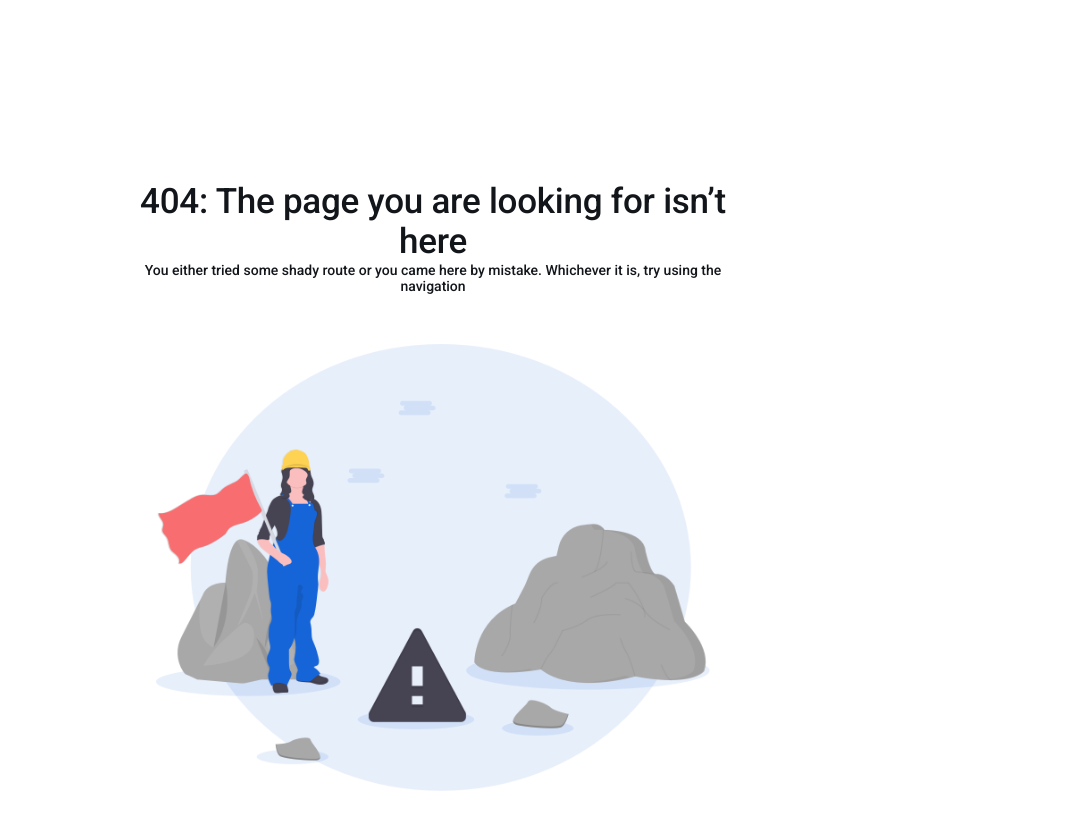
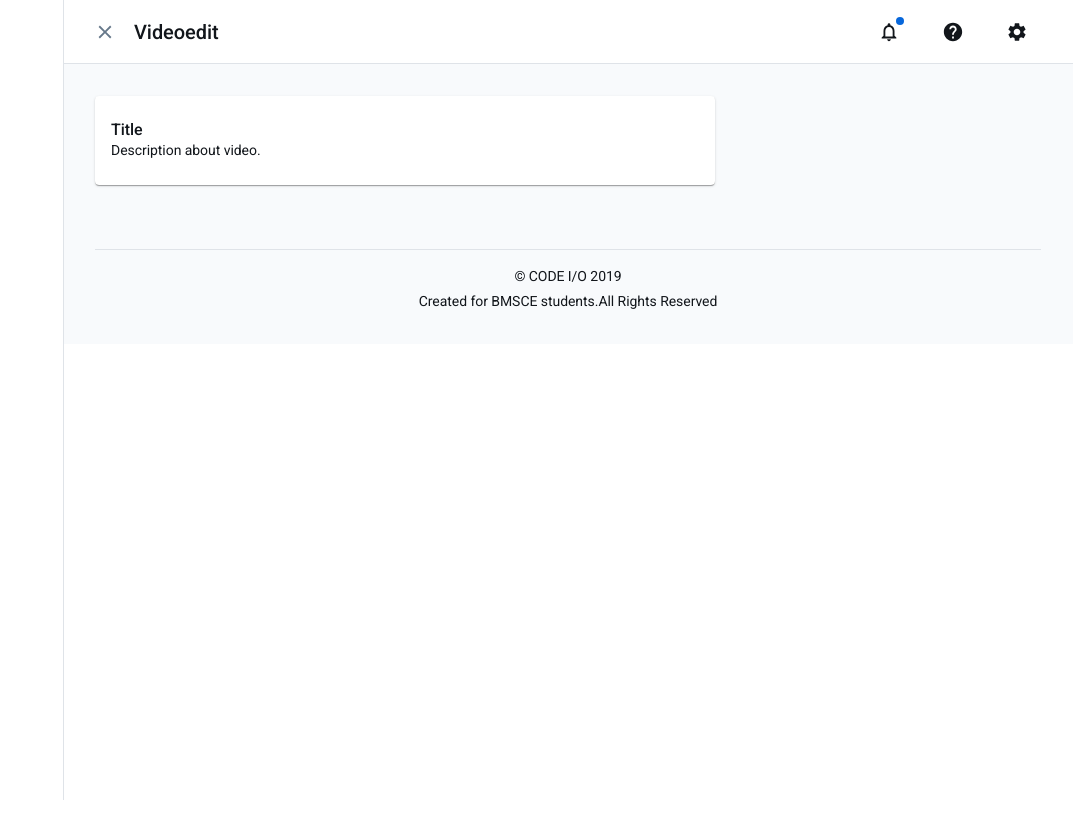
Before and after one commit to Kratharth/codeio-project, a React (Create React App) app: page /1/videoplay in a window 1280 px wide. Before the commit this address led to /not-found. Shown: the whole page, without its empty margins (207-1280 px from the left). After the commit the page ends 800 px from the top, so only its background shows below. Built offline with nearby package versions, Linux system fonts and the light colour scheme.

Commit message:
video redirected to videoplay and added hide password

```diff
--- a/src/Routes.jsx
+++ b/src/Routes.jsx
@@ -27,6 +27,7 @@ import Videoedit from './views/Videoedit';
 import Courseedit from './views/Courseedit';
 //import MyVideos from './views/MyVideos';
 import ProductListedit from './views/ProductListedit';
+import Videoplay from './views/Videoplay';
 
 export default class Routes extends Component {
   render() {
@@ -229,6 +230,17 @@ render={({match}) =>
 }
 />
 
+{/*added route for videoplay*/}
+<Route
+exact
+path="/:type/videoplay"
+render={({match}) =>
+<Videoplay type={match.params.type} />
+}
+/>
+
+
+
 {/*added route for courseedit*/}
 
 <Route
--- a/src/views/Account/components/AccountProfile/index.jsx
+++ b/src/views/Account/components/AccountProfile/index.jsx
@@ -114,6 +114,7 @@ class AccountProfile extends Component {
               className={classes.textField}
               label="Old Password"
               margin="dense"
+              type="password"
               required
               variant="outlined"
             />
@@ -121,6 +122,7 @@ class AccountProfile extends Component {
               className={classes.textField}
               label="New Password"
               margin="dense"
+              type="password"
               required
               variant="outlined"
             />
@@ -128,6 +130,7 @@ class AccountProfile extends Component {
               className={classes.textField}
               label="Confirm New Password"
               margin="dense"
+              type="password"
               required
               variant="outlined"
             />
--- a/src/views/ProductList/index.jsx
+++ b/src/views/ProductList/index.jsx
@@ -34,6 +34,7 @@ import { ProductsToolbar } from './components';
 
 // Component styles
 import styles from './styles';
+//import Videoedit from 'views/Videoedit';
 
 class ProductList extends Component {
   signal = true;
@@ -86,6 +87,7 @@ class ProductList extends Component {
     const { classes } = this.props;
     const { isLoading, products } = this.state;
 
+
     if (isLoading) {
       return (
         <div className={classes.progressWrapper}>
@@ -100,6 +102,8 @@ class ProductList extends Component {
       );
     }
 
+
+
     return (
       <Grid
         container
@@ -113,13 +117,14 @@ class ProductList extends Component {
             md={6}
             xs={12}
           >
-            <Link to="#">
+            <Link to={`/${this.props.type}/videoplay`} >
               <ProductCard product={product} />
             </Link>
           </Grid>
         ))}
       </Grid>
     );
+
   }
 
   render() {
--- a/src/views/ProductListedit/index.jsx
+++ b/src/views/ProductListedit/index.jsx
@@ -114,7 +114,7 @@ class ProductList extends Component {
             md={6}
             xs={12}
           >
-            <Link to="#">
+            <Link to={`/${this.props.type}/videoedit`} >
               <ProductCardEdit product={product} />
             </Link>
           </Grid>
--- /dev/null
+++ b/src/views/Videoplay/index.jsx
@@ -0,0 +1,69 @@
+import React, { Component } from 'react';
+
+// Externals
+import PropTypes from 'prop-types';
+
+// Material helpers
+import { withStyles } from '@material-ui/core';
+
+// Material components
+import { Grid } from '@material-ui/core';
+
+// Shared layouts
+import { Dashboard as DashboardLayout } from 'layouts';
+
+// Custom components
+import { VideoeditDetails,Videoplay } from 'components';
+
+// Component styles
+const styles = theme => ({
+  root: {
+    padding: theme.spacing.unit * 4
+  }
+});
+
+class Videoedit extends Component {
+  state = { tabIndex: 0 };
+
+  render() {
+    const { classes,type} = this.props;
+
+    return (
+      <DashboardLayout title="Videoedit" type={type}>
+        <div className={classes.root}>
+          <Grid
+            container
+            spacing={4}
+          >
+          <Grid
+            item
+            lg={8}
+            md={6}
+            xl={8}
+            xs={12}
+          >
+            <Videoplay />
+          </Grid>
+
+            {/* <Grid
+              item
+              lg={8}
+              md={6}
+              xl={8}
+              xs={12}
+            >
+              <VideoeditDetails />
+            </Grid> */}
+
+          </Grid>
+        </div>
+      </DashboardLayout>
+    );
+  }
+}
+
+Videoedit.propTypes = {
+  classes: PropTypes.object.isRequired
+};
+
+export default withStyles(styles)(Videoedit);
```
